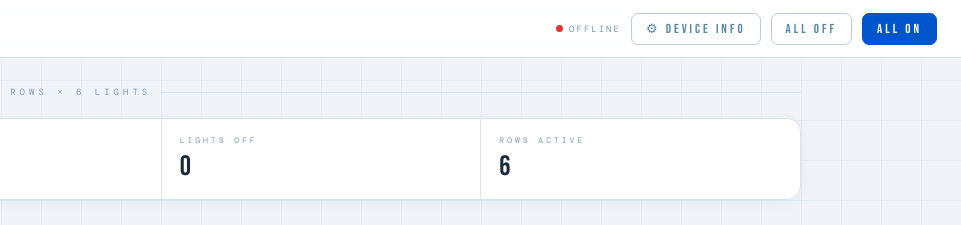
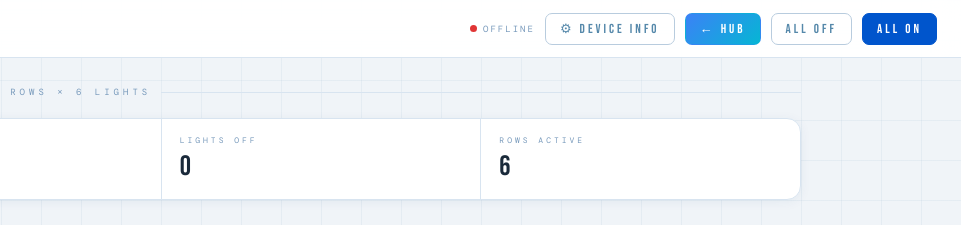
Before and after one commit to Naveenkumar230/High-Bay-Light, a website: page public/index.html in a window 1280 px wide. Shown: the top 225 px of the page, 319-1280 px from the left. Drawn offline with nearby package versions, Linux system fonts and the light colour scheme; no server answers; a web font is replaced by a local one.

Commit message:
Add back to Hub button in header

```diff
--- a/public/index.html
+++ b/public/index.html
@@ -740,12 +740,20 @@ header{
     <img src="/logo.svg" alt="AIPL Logo" class="logo-img" onerror="this.style.display='none'"/>
     <div class="logo-text">AIPL<small>High Bay Control</small></div>
   </div>
+
+
   <div class="hdr-right">
     <div class="mqtt-status">
       <div class="mqtt-dot" id="mqttDot"></div>
       <span id="mqttLabel">Connecting</span>
     </div>
     <a class="hbtn" href="deviceinfo.html" title="System Architecture">⚙ DEVICE INFO</a>
+    <a href="https://rh-meter-production.onrender.com/"
+   class="hbtn"
+   target="_blank"
+   style="background:linear-gradient(135deg,#3b82f6,#06b6d4);color:#fff;border-color:transparent;">
+   ← HUB
+</a>
     <button class="hbtn" id="btnAllOff">ALL OFF</button>
     <button class="hbtn primary" id="btnAllOn">ALL ON</button>
   </div>
```
